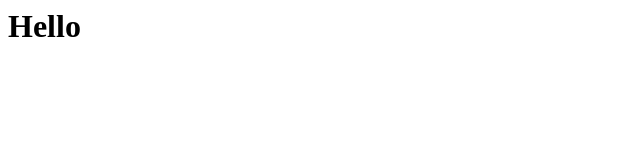
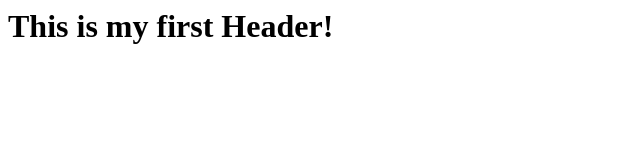
Before and after one commit to mrs-b/skills-code-with-codespaces, a plain HTML site: page index.html in a window 1280 px wide. Shown: the whole page, without its empty margins (0-640 px from the left). Drawn offline with Linux system fonts and the light colour scheme.

```diff
--- a/index.html
+++ b/index.html
@@ -1,3 +1,3 @@
 <html>
-  <h1>Hello</h1>
+  <h1>This is my first Header!</h1>
 </html>
```
